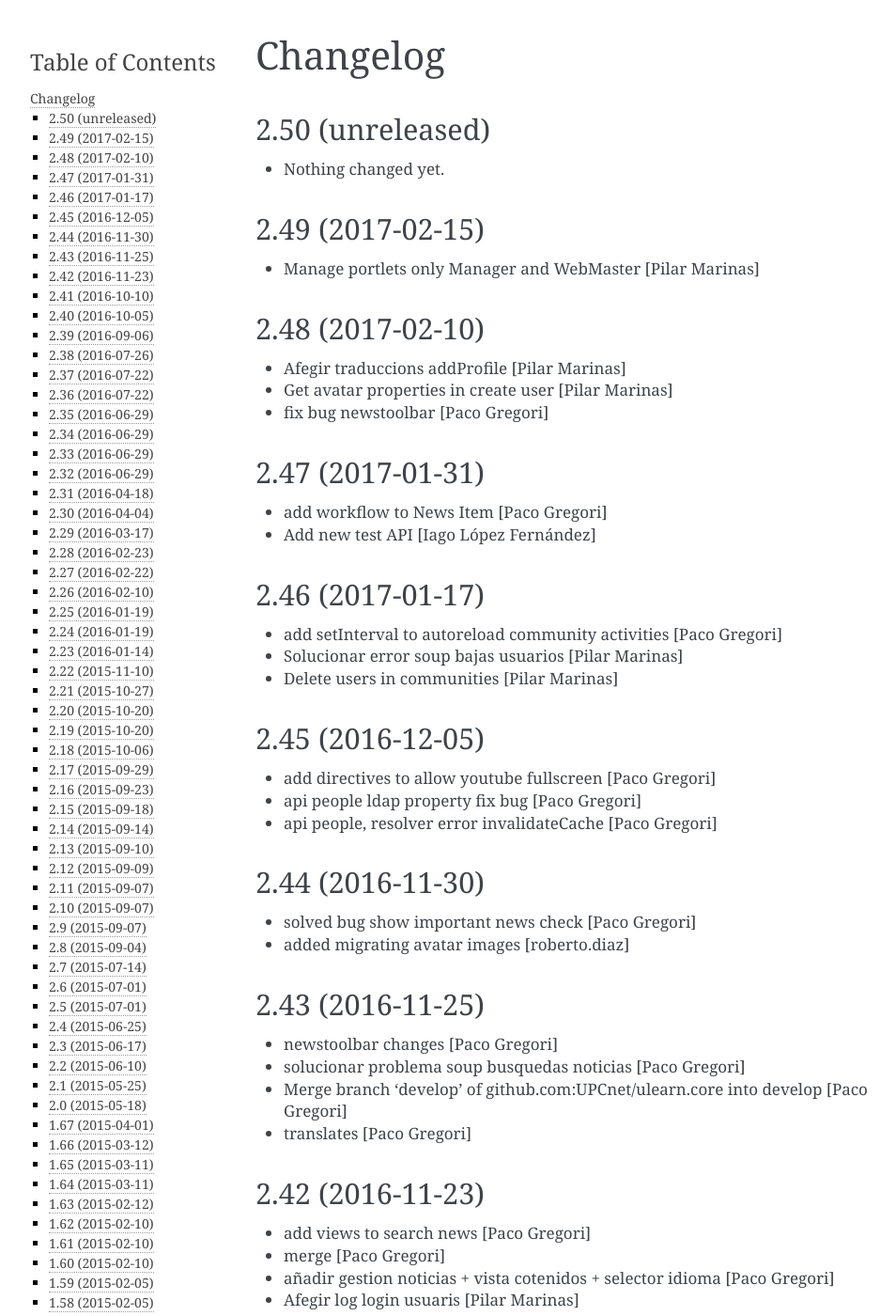
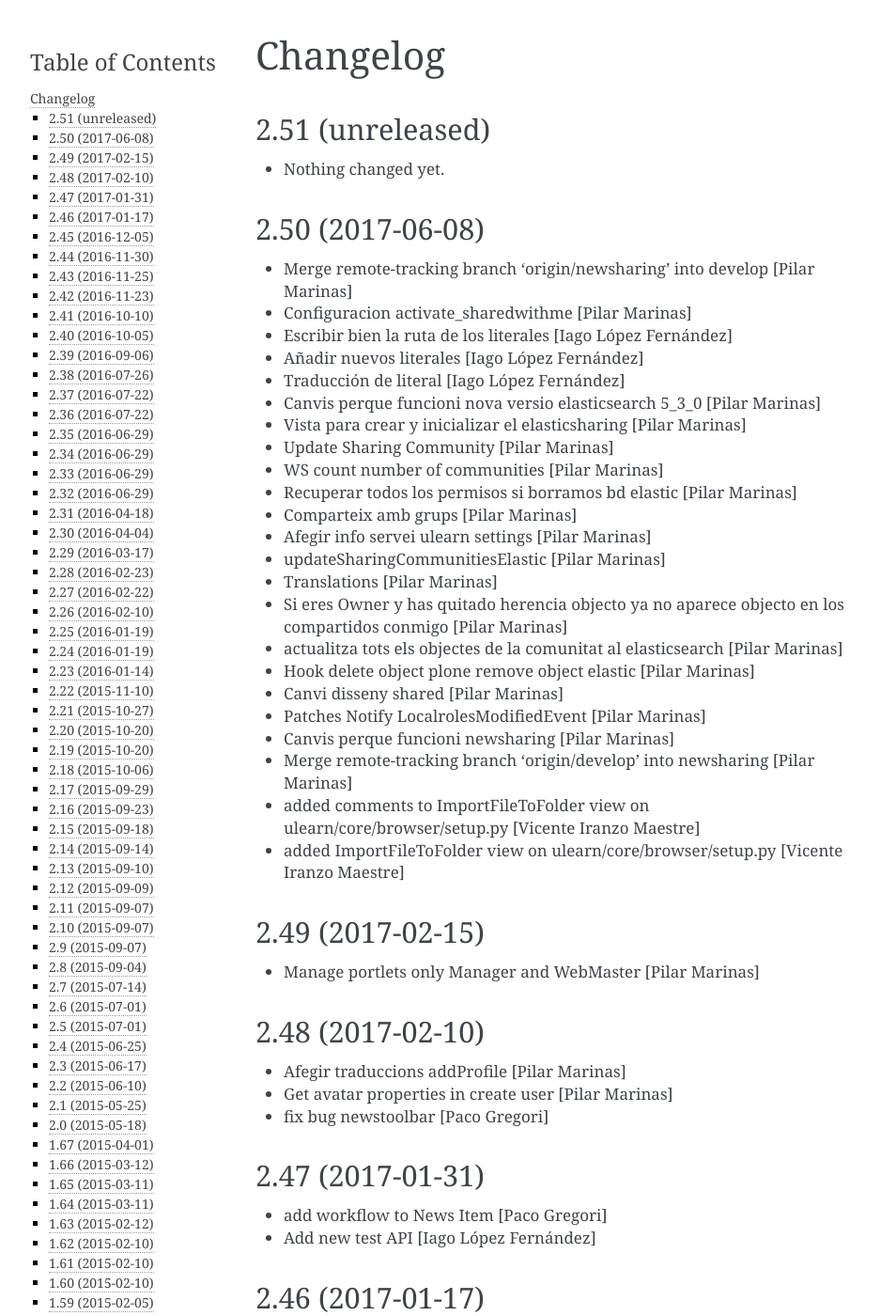
Before and after one commit to UPCnet/ulearn.core, a Sphinx documentation site: the page built from docs/HISTORY.rst, in a window 1280 px wide and 1400 px high. Shown: the whole window at 94% size, without its empty margins (148-1102 px from the left). Built offline with Sphinx 7.4.7, drawn with Linux system fonts in a browser that asks for light colours; pages that are not in the unit, such as notebooks, are missing from menus.

Commit message:
Merge branch 'develop' of github.com:UPCnet/ulearn.core into develop

```diff
--- a/docs/HISTORY.rst
+++ b/docs/HISTORY.rst
@@ -1,11 +1,38 @@
 Changelog
 =========
 
-2.50 (unreleased)
+2.51 (unreleased)
 -----------------
 
 - Nothing changed yet.
 
+
+2.50 (2017-06-08)
+-----------------
+
+* Merge remote-tracking branch 'origin/newsharing' into develop [Pilar Marinas]
+* Configuracion activate_sharedwithme [Pilar Marinas]
+* Escribir bien la ruta de los literales [Iago López Fernández]
+* Añadir nuevos literales [Iago López Fernández]
+* Traducción de literal [Iago López Fernández]
+* Canvis perque funcioni nova versio elasticsearch 5_3_0 [Pilar Marinas]
+* Vista para crear y inicializar el elasticsharing [Pilar Marinas]
+* Update Sharing Community [Pilar Marinas]
+* WS count number of communities [Pilar Marinas]
+* Recuperar todos los permisos si borramos bd elastic [Pilar Marinas]
+* Comparteix amb grups [Pilar Marinas]
+* Afegir info servei ulearn settings [Pilar Marinas]
+* updateSharingCommunitiesElastic [Pilar Marinas]
+* Translations [Pilar Marinas]
+* Si eres Owner y has quitado herencia objecto ya no aparece objecto en los compartidos conmigo [Pilar Marinas]
+* actualitza tots els objectes de la comunitat al elasticsearch [Pilar Marinas]
+* Hook delete object plone remove object elastic [Pilar Marinas]
+* Canvi disseny shared [Pilar Marinas]
+* Patches Notify LocalrolesModifiedEvent [Pilar Marinas]
+* Canvis perque funcioni newsharing [Pilar Marinas]
+* Merge remote-tracking branch 'origin/develop' into newsharing [Pilar Marinas]
+* added comments to ImportFileToFolder view on ulearn/core/browser/setup.py [Vicente Iranzo Maestre]
+* added ImportFileToFolder view on ulearn/core/browser/setup.py [Vicente Iranzo Maestre]
 
 2.49 (2017-02-15)
 -----------------
--- a/setup.py
+++ b/setup.py
@@ -1,7 +1,7 @@
 from setuptools import setup, find_packages
 import os
 
-version = '2.50.dev0'
+version = '2.51.dev0'
 
 README = open('README.rst').read()
 HISTORY = open(os.path.join('docs', 'HISTORY.rst')).read()
```
